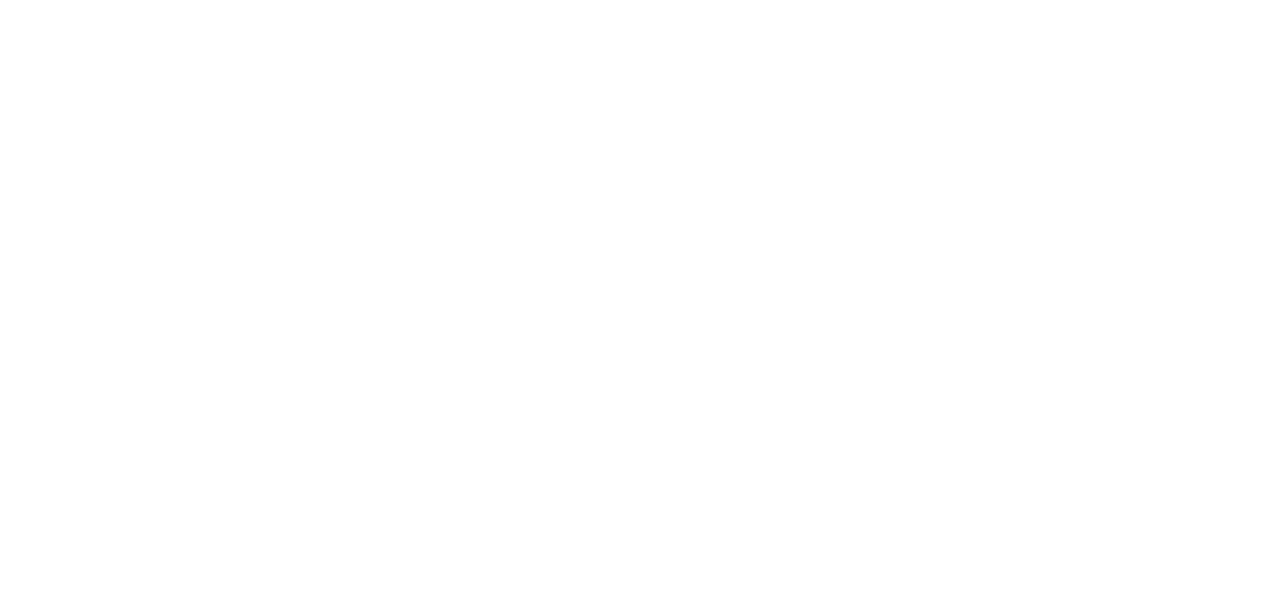
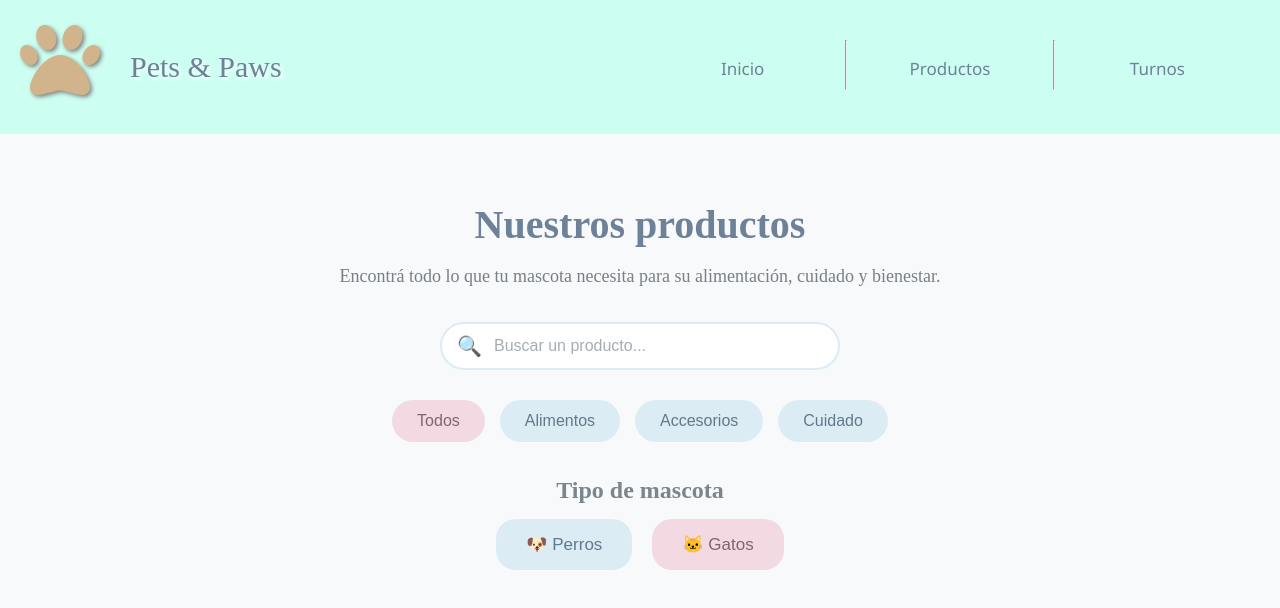
Before and after one commit to tlncho/Integrador-web-1-2026, a plain HTML site: page Articulo/index.html in a window 1280 px wide. Drawn offline with Linux system fonts and the light colour scheme.

Commit message:
Navegación entre páginas

```diff
--- a/Articulo/index.html
+++ b/Articulo/index.html
@@ -0,0 +1,61 @@
+<!DOCTYPE html>
+<html lang="en">
+<head>
+    <meta charset="UTF-8">
+    <meta name="viewport" content="width=device-width, initial-scale=1.0">
+    <title></title>
+    <link rel="stylesheet" href="https://cdnjs.cloudflare.com/ajax/libs/font-awesome/6.5.2/css/all.min.css">
+    <link rel="stylesheet" href="../Style.css">
+</head>
+<body id="articulo">
+    <!-- Cabecera -->
+    <header>
+        <i class="fa-solid fa-paw"></i>
+        <p id="logo">Pets & Paws</p>
+        <!-- Menú -->
+        <nav>
+        <div class="menu"><a href="../index.html" class="text-menu"><p >Inicio</p></a></div>
+        <hr>
+        <div class="menu"><a href=""  class="text-menu"><p>Productos</p></a></div>
+        <hr>
+        <div class="menu"><a href="../Contacto/index.html" class="text-menu"><p >Turnos</p></a></div>
+
+    </nav>
+    </header>
+      <!-- main -->
+    <main class="productos-page">
+
+    <h1>Nuestros productos</h1>
+
+    <p class="descripcion">
+        Encontrá todo lo que tu mascota necesita para su alimentación,
+        cuidado y bienestar.
+    </p>
+<div class="busqueda">
+    <span>🔍</span>
+    <input type="text" placeholder="Buscar un producto...">
+</div>
+    <div class="categorias">
+
+        <button class="categoria activa">Todos</button>
+        <button class="categoria">Alimentos</button>
+        <button class="categoria">Accesorios</button>
+        <button class="categoria">Cuidado</button>
+
+    </div>
+
+    <div class="tipo-mascota">
+
+        <h2>Tipo de mascota</h2>
+
+        <div class="animales">
+            <button class="animal perro">🐶 Perros</button>
+            <button class="animal gato">🐱 Gatos</button>
+        </div>
+
+    </div>
+
+</main>
+
+</body>
+</html>
--- a/Style.css
+++ b/Style.css
@@ -1,4 +1,4 @@
-/* Página "Principal" */
+/* General */
 header{
     display: flex;
     gap: 30px;
@@ -6,11 +6,6 @@
    background-color: rgba(0, 255, 183, 0.2)
 
 
-
-}
-#principal{
-    margin: 0;
-    padding: 0;
 
 }
 header #logo{
@@ -52,6 +47,14 @@
 nav .menu:hover{
 background-color:rgba(255, 255, 255, 0.5);
 }
+/* Página "Principal" */
+
+#principal{
+    margin: 0;
+    padding: 0;
+
+}
+
 #principal h1{
     text-align: center;
 
@@ -60,9 +63,126 @@
     font-size: 25px;
     text-align: center;
 }
-#contacto section{
+
+/* Página Articulo */
+#articulo{
     margin: 0;
-    padding: 20px;
-     background-image: url("./Imagenes/fondo.jpg");
-      background-size: cover;
+    padding: 0;
 }
+.busqueda {
+    display: flex;
+    align-items: center;
+    width: 400px;
+    margin: 0 auto 30px;
+    padding: 10px 15px;
+    background-color: white;
+    border: 2px solid #dcecf5;
+    border-radius: 25px;
+    box-sizing: border-box;
+}
+
+.busqueda span {
+    font-size: 20px;
+    margin-right: 10px;
+}
+
+.busqueda input {
+    width: 100%;
+    border: none;
+    outline: none;
+    font-size: 16px;
+    color: #6d7378;
+    background-color: transparent;
+}
+
+.busqueda input::placeholder {
+    color: #a5adb3;
+}
+.productos-page {
+    text-align: center;
+    padding: 40px;
+    background-color: #f7f9fb;
+    min-height: 100vh;
+}
+
+.productos-page h1 {
+    color: #6d8299;
+    font-size: 40px;
+    margin-bottom: 10px;
+}
+
+.descripcion {
+    color: #777f87;
+    font-size: 18px;
+    margin-bottom: 35px;
+}
+
+.categorias {
+    display: flex;
+    justify-content: center;
+    gap: 15px;
+    margin-bottom: 35px;
+}
+
+.categoria {
+    border: none;
+    padding: 12px 25px;
+    border-radius: 25px;
+    background-color: #dcecf5;
+    color: #60798b;
+    font-size: 16px;
+    cursor: pointer;
+    transition: 0.3s;
+}
+
+.categoria:hover {
+    background-color: #c8e1ee;
+    transform: translateY(-2px);
+}
+
+.categoria.activa {
+    background-color: #f3d9e2;
+    color: #806572;
+}
+
+.tipo-mascota h2 {
+    color: #7c858c;
+    font-size: 24px;
+    margin-bottom: 15px;
+}
+
+.animales {
+    display: flex;
+    justify-content: center;
+    gap: 20px;
+}
+
+.animal {
+    border: none;
+    padding: 15px 30px;
+    border-radius: 20px;
+    font-size: 17px;
+    cursor: pointer;
+    transition: 0.3s;
+}
+
+.perro {
+    background-color: #dcecf5;
+    color: #60798b;
+}
+
+.gato {
+    background-color: #f3d9e2;
+    color: #806572;
+}
+
+.animal:hover {
+    transform: translateY(-3px);
+    box-shadow: 0 4px 10px rgba(0, 0, 0, 0.08);
+}
+
+/* Página Contacto */
+#contacto{
+    margin: 0;
+    padding: 0;
+}
```
Also changed, not shown: Contacto/index.html (+27 -0 lines).
